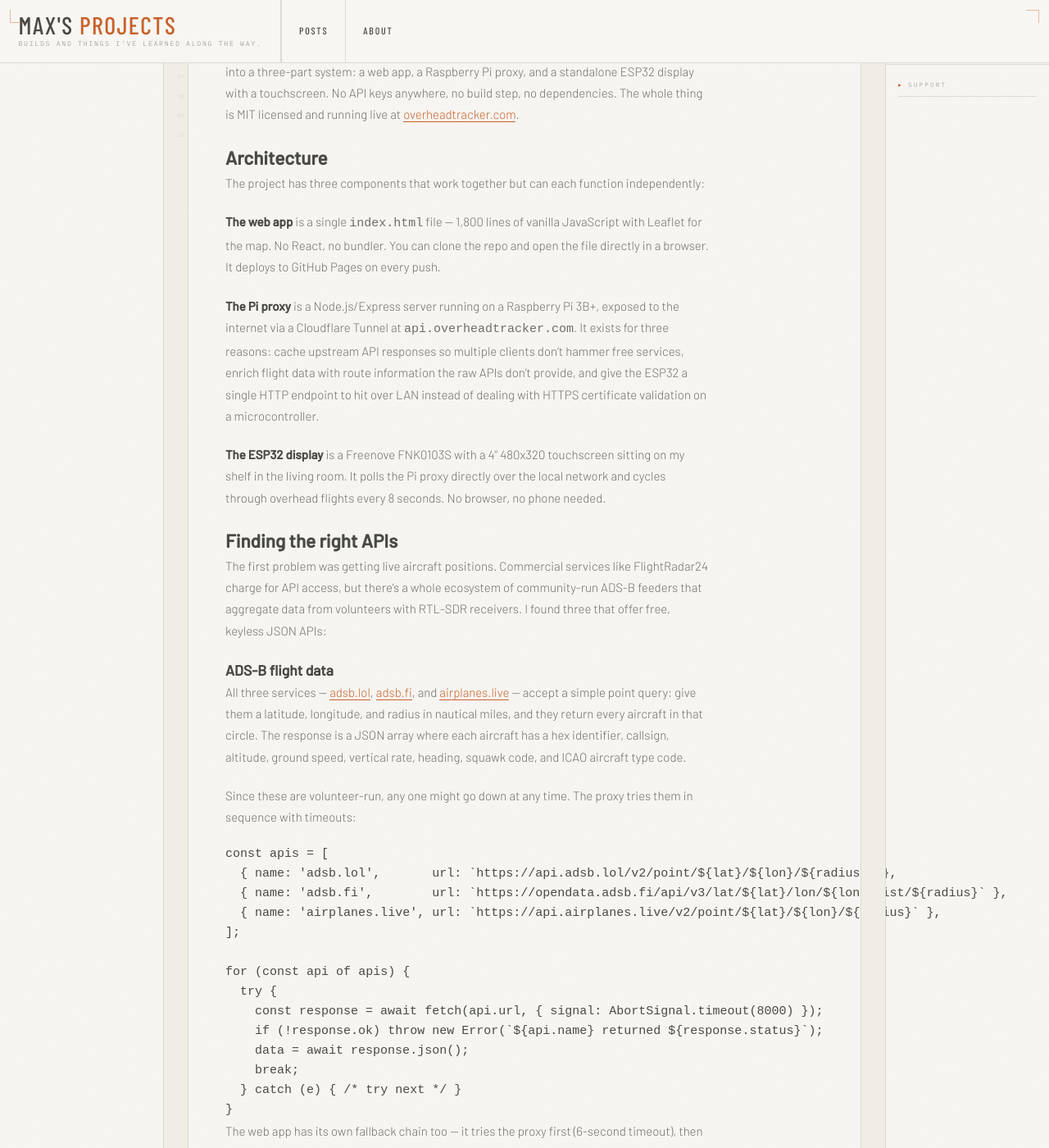
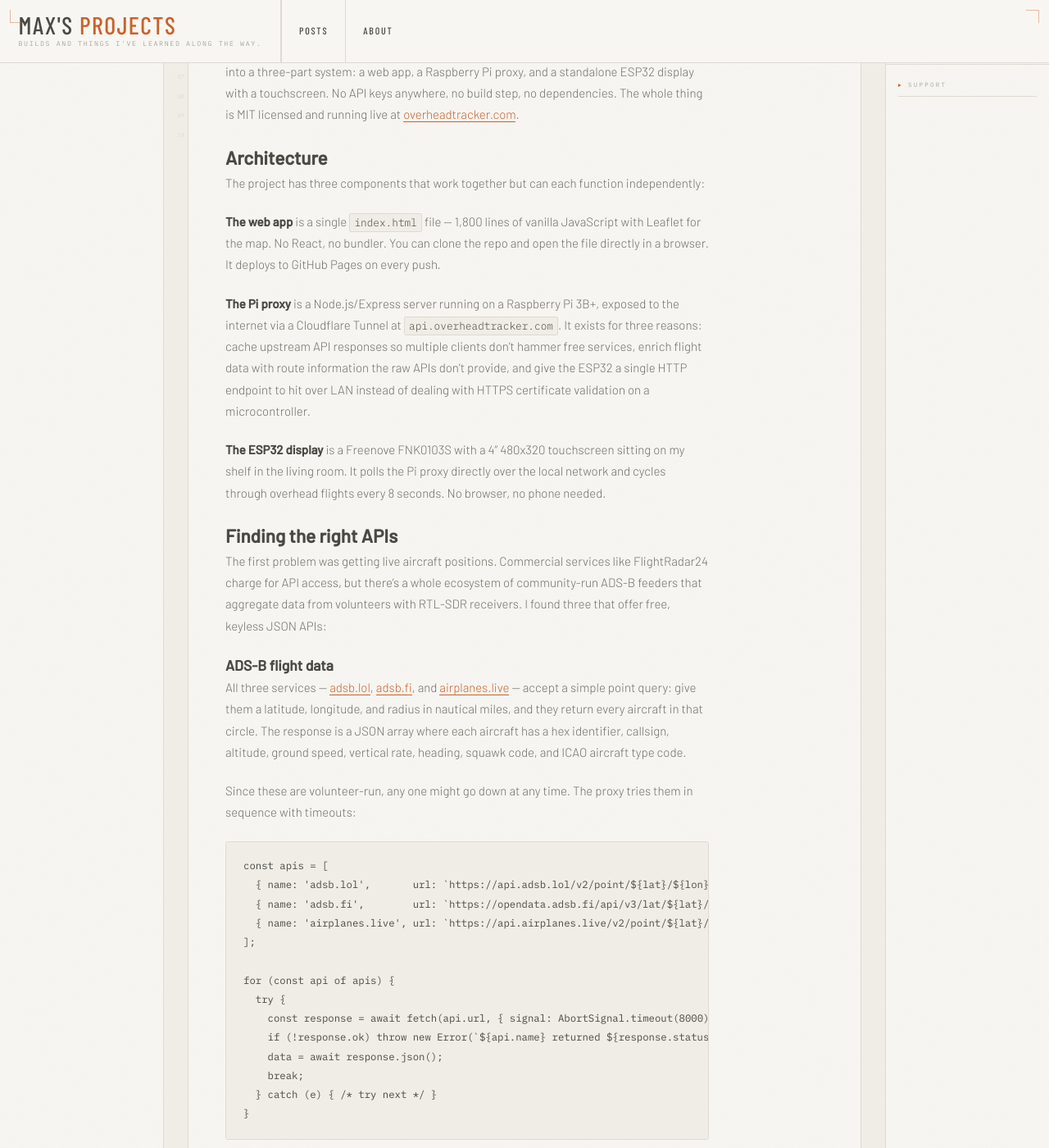
Before and after one commit to greystoke1337/blog, a Jekyll site: the page built from _posts/2026-03-10-overhead-tracker.md, in a window 1280 px wide and 1400 px high, scrolled down 393 px. Shown: the whole window at 82% size. Built offline with Jekyll 4.4.1, drawn with Linux system fonts in a browser that asks for light colours; some web fonts are replaced.

Commit message:
Add code block styling with light box appearance
Co-Authored-By: Claude Opus 4.6 <noreply@anthropic.com>

```diff
--- a/assets/css/style.scss
+++ b/assets/css/style.scss
@@ -954,3 +954,34 @@
     margin: 2rem 0;
     border: 1px solid var(--ink-faint);
   }
+
+  /* ─── CODE BLOCKS ──────────────────────────────────────── */
+  .article-body pre {
+    background: var(--paper-dark);
+    border: 1px solid var(--ink-faint);
+    border-radius: 3px;
+    padding: 1.2rem 1.4rem;
+    margin: 1.5rem 0;
+    overflow-x: auto;
+    line-height: 1.55;
+  }
+
+  .article-body pre code {
+    font-family: 'IBM Plex Mono', monospace;
+    font-size: 0.82rem;
+    color: var(--ink);
+    background: none;
+    padding: 0;
+    border: none;
+    border-radius: 0;
+  }
+
+  .article-body code {
+    font-family: 'IBM Plex Mono', monospace;
+    font-size: 0.85rem;
+    background: var(--paper-dark);
+    border: 1px solid var(--ink-faint);
+    border-radius: 2px;
+    padding: 0.15em 0.4em;
+    color: var(--ink);
+  }
```
